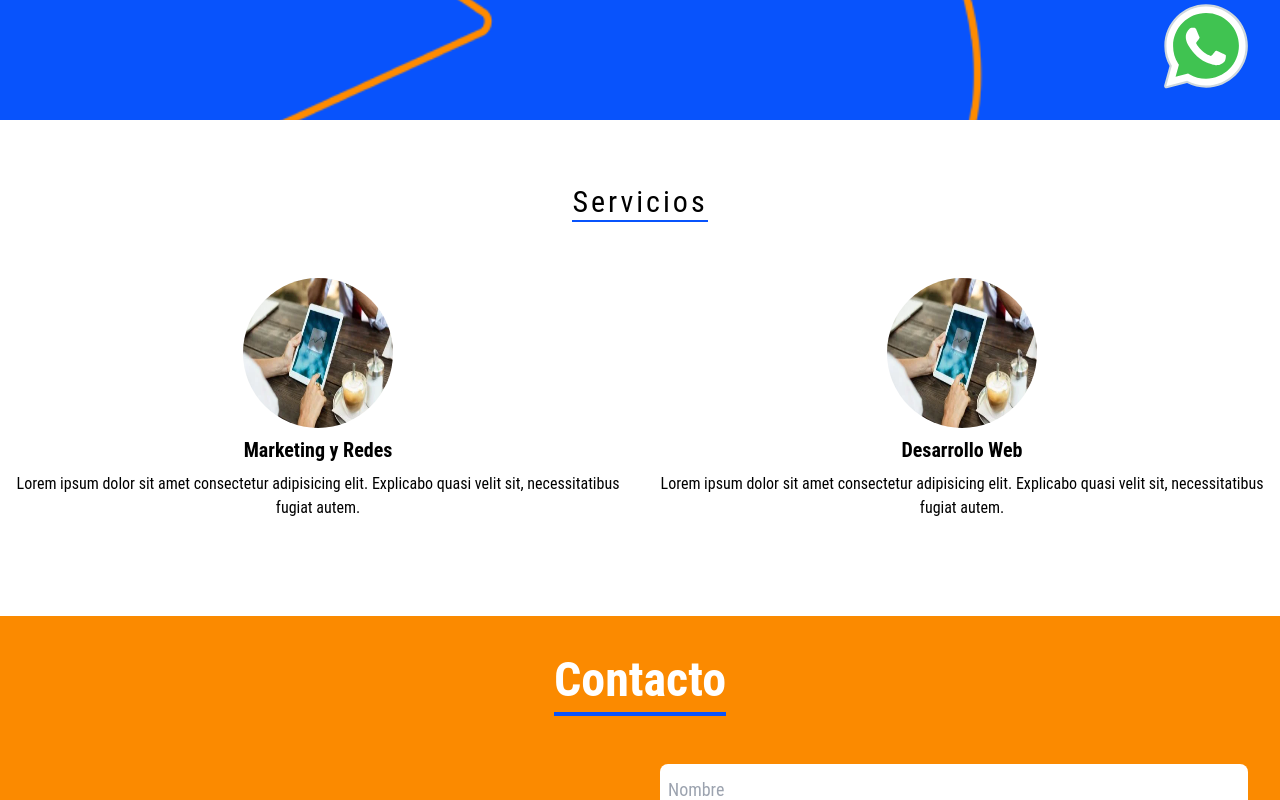
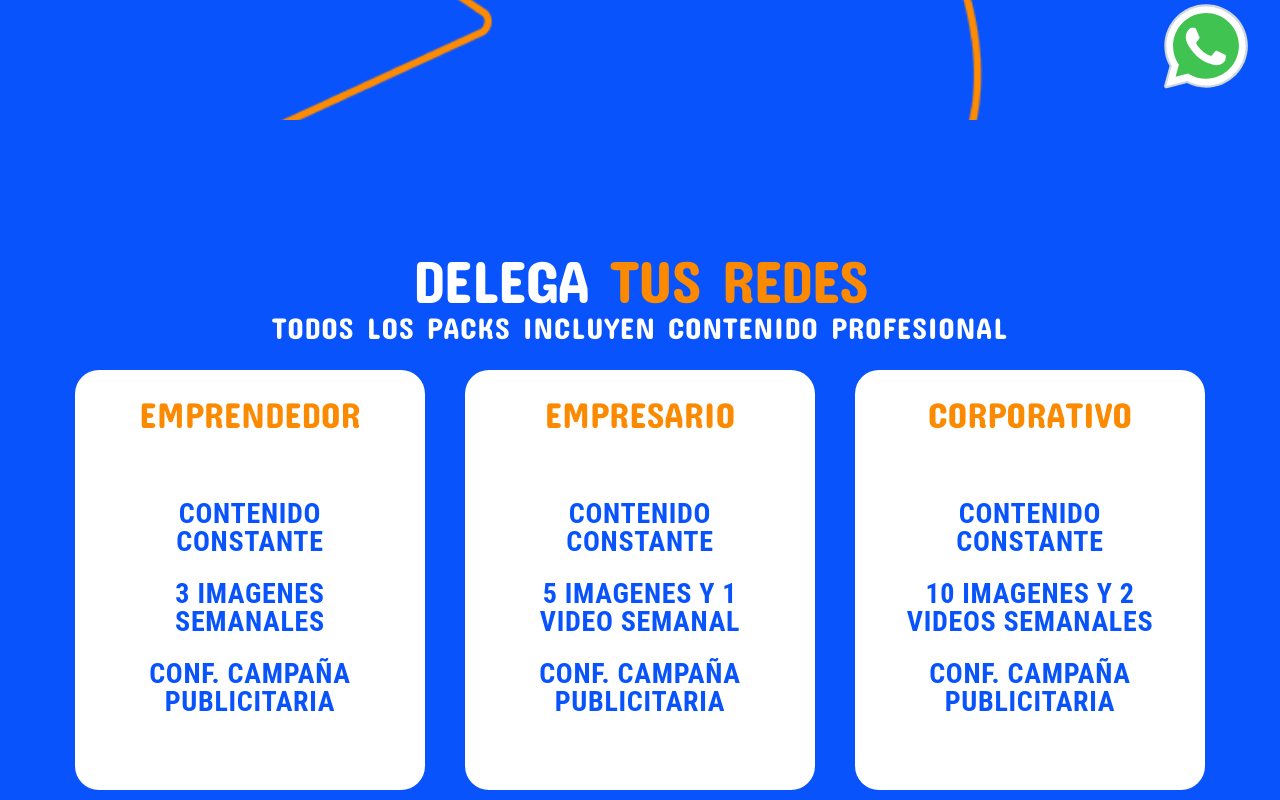
Before and after one commit to AhrensOG/GrupoStart, a Next.js app: page / in a window 1280 px wide. Shown: the part 680-1480 px from the top of the page. Built offline with nearby package versions, Linux system fonts and the light colour scheme.

Commit message:
Add new service section

```diff
--- a/pages/index.js
+++ b/pages/index.js
@@ -9,6 +9,7 @@ import Wsp from "../components/whatsapp/Wsp";
 import Head from "next/head";
 import HeroV2 from "../components/hero/HeroV2";
 import NavBarV2 from "../components/navBar/NavBarV2";
+import ServicesV2 from "../components/services/ServicesV2";
 
 export default function Home() {
   const { asPath } = useRouter()
@@ -22,7 +23,8 @@ export default function Home() {
       <NavBarV2 home={!navbarButtons} servicesDropdown={!navbarButtons} />
       <HeroV2/>
       {/* <About/> */}
-      <Services/>
+      {/* <Services/> */}
+      <ServicesV2/>
       <Contact/>
       <Footer/>
       <Wsp/>
```
